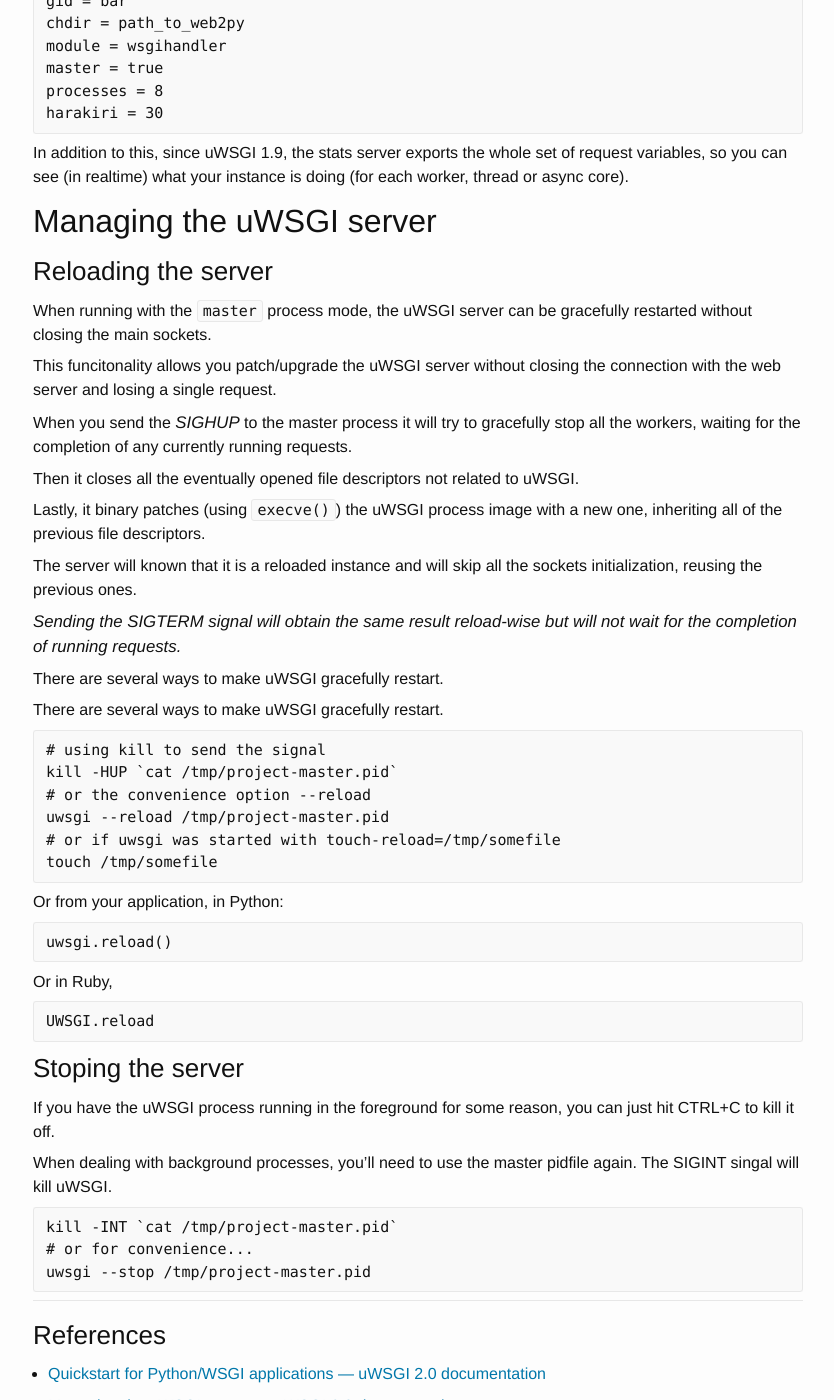
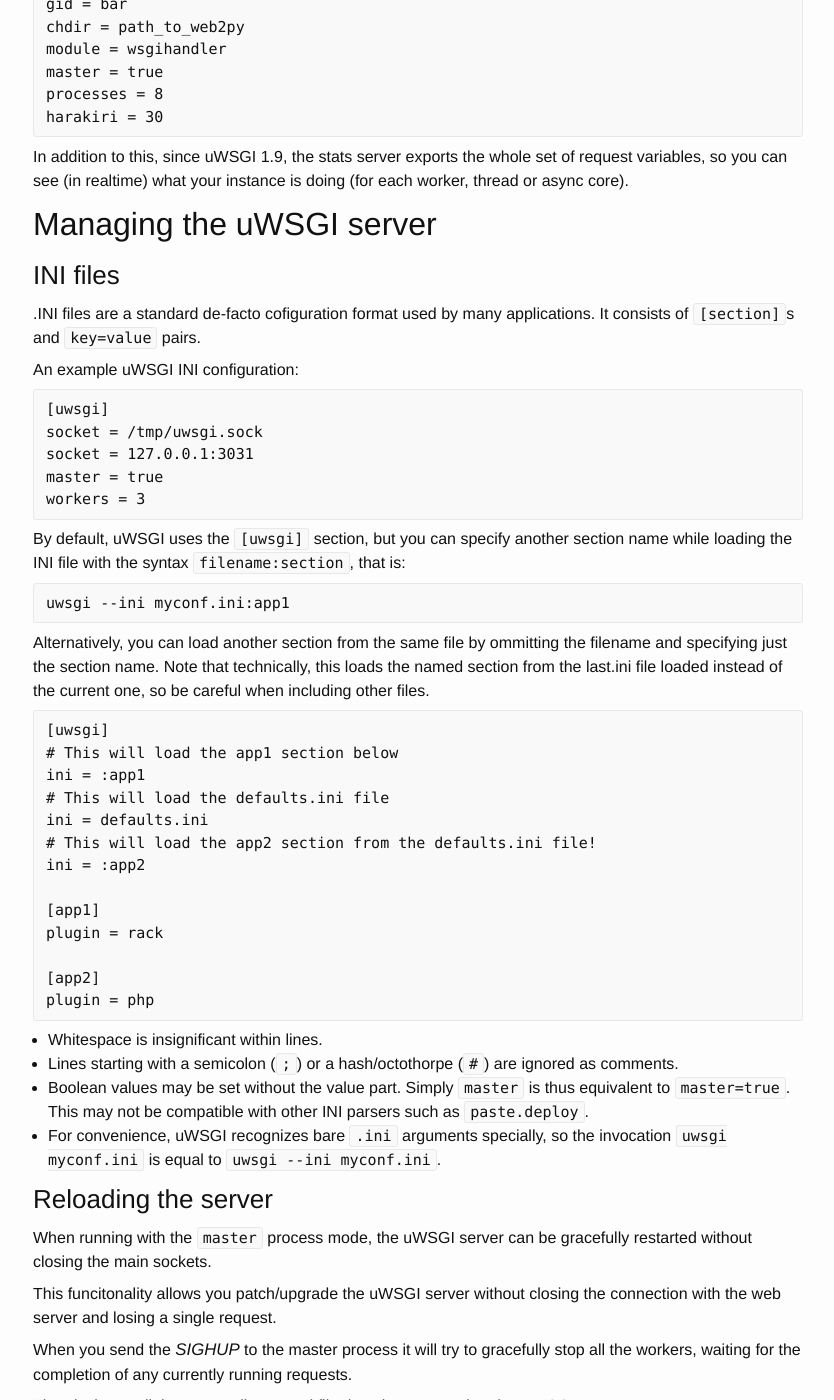
Before and after one commit to ousiax/ousiax.github.io, a Jekyll site: the page built from _posts/2016-05-13-python-and-wsgi-applications.md, in a window 1280 px wide and 1400 px high, scrolled down 5250 px. Shown: the whole window, without its empty margins (222-1056 px from the left). Built offline with Jekyll 4.4.1, drawn with Linux system fonts in a browser that asks for light colours; comment, search, counter and statistics services are not loaded; some of the changed text lies outside the part shown.

Commit message:
Update 2016-05-13-python-and-wsgi-applications.md

```diff
--- a/_posts/2016-05-13-python-and-wsgi-applications.md
+++ b/_posts/2016-05-13-python-and-wsgi-applications.md
@@ -9,7 +9,7 @@
 
 ## Installing uWSGI with Python support
 
-*When you start learning uWSGI, try to build from offical sources: using distribution-supplied packages may brings you plenty of headaches. When things are clear, you can use modular builds (like the ones available in your distribution).
+*When you start learning uWSGI, try to build from offical sources: using distribution-supplied packages may brings you plenty of headaches. When things are clear, you can use modular builds (like the ones available in your distribution).*
 
 uWSGI is a (big) C application, so you need a C compiler (like gcc or clang) and the Python development headers.
 
@@ -235,6 +235,43 @@
 
 ## Managing the uWSGI server
 
+### INI files
+
+.INI files are a standard de-facto cofiguration format used by many applications. It consists of `[section]`s and `key=value` pairs.
+
+An example uWSGI INI configuration:
+
+    [uwsgi]
+    socket = /tmp/uwsgi.sock
+    socket = 127.0.0.1:3031
+    master = true
+    workers = 3
+
+By default, uWSGI uses the `[uwsgi]` section, but you can specify another section name while loading the INI file with the syntax `filename:section`, that is:
+
+    uwsgi --ini myconf.ini:app1
+
+Alternatively, you can load another section from the same file by ommitting the filename and specifying just the section name. Note that technically, this loads the named section from the last.ini file loaded instead of the current one, so be careful when including other files.
+
+    [uwsgi]
+    # This will load the app1 section below
+    ini = :app1
+    # This will load the defaults.ini file
+    ini = defaults.ini
+    # This will load the app2 section from the defaults.ini file!
+    ini = :app2
+
+    [app1]
+    plugin = rack
+
+    [app2]
+    plugin = php
+
+* Whitespace is insignificant within lines.
+* Lines starting with a semicolon (`;`) or a hash/octothorpe (`#`) are ignored as comments.
+* Boolean values may be set without the value part. Simply `master` is thus equivalent to `master=true`. This may not be compatible with other INI parsers such as `paste.deploy`.
+* For convenience, uWSGI recognizes bare `.ini` arguments specially, so the invocation `uwsgi myconf.ini` is equal to `uwsgi --ini myconf.ini`.
+
 ### Reloading the server
 
 When running with the `master` process mode, the uWSGI server can be gracefully restarted without closing the main sockets.
@@ -287,3 +324,7 @@
 * [Quickstart for Python/WSGI applications — uWSGI 2.0 documentation](http://uwsgi.readthedocs.io/en/latest/WSGIquickstart.html)
 
 * [Managing the uWSGI server — uWSGI 2.0 documentation](http://uwsgi.readthedocs.io/en/latest/Management.html)
+
+* [Configuring uWSGI — uWSGI 2.0 documentatio](http://uwsgi.readthedocs.io/en/latest/Configuration.html)
+
+* [uWSGI Options — uWSGI 2.0 documentatio](http://uwsgi.readthedocs.io/en/latest/Options.html)
```
